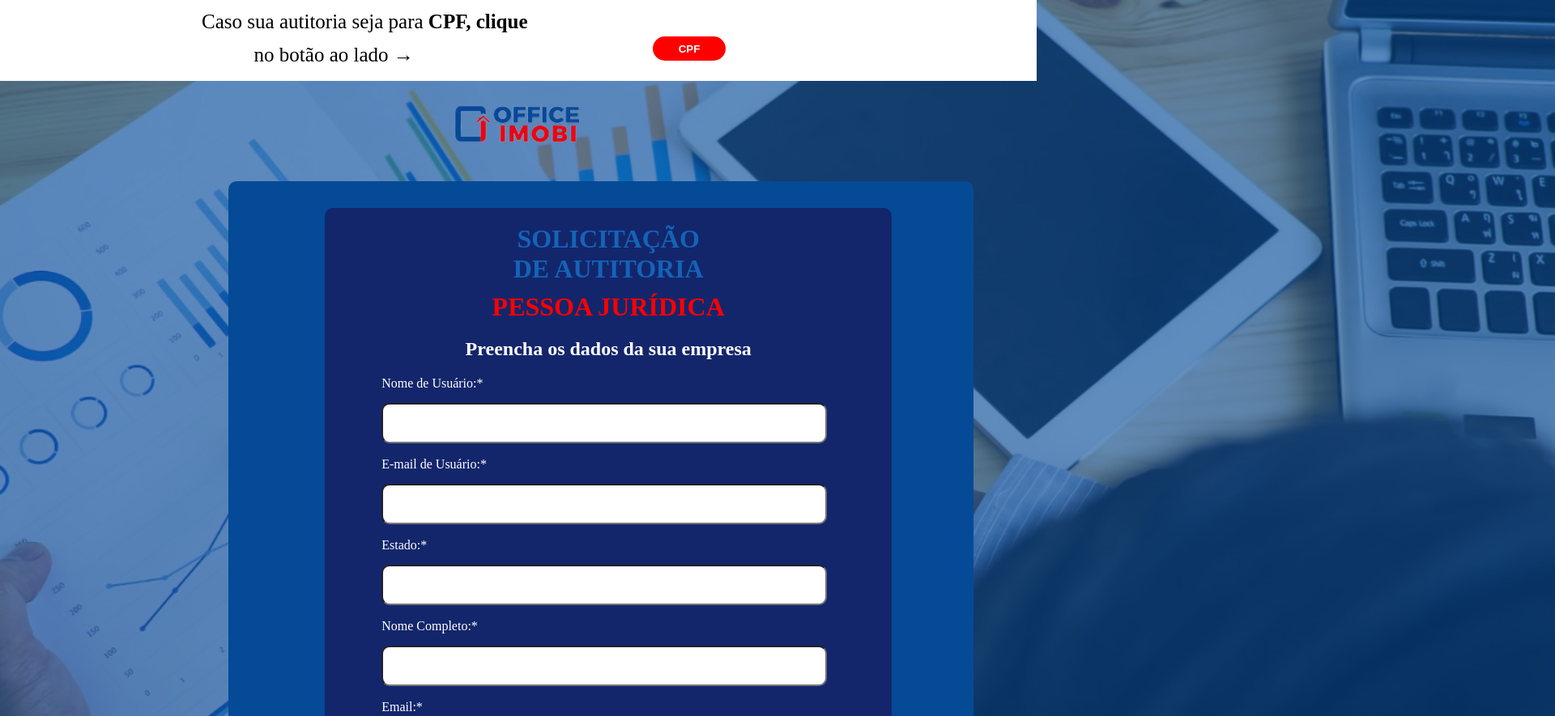
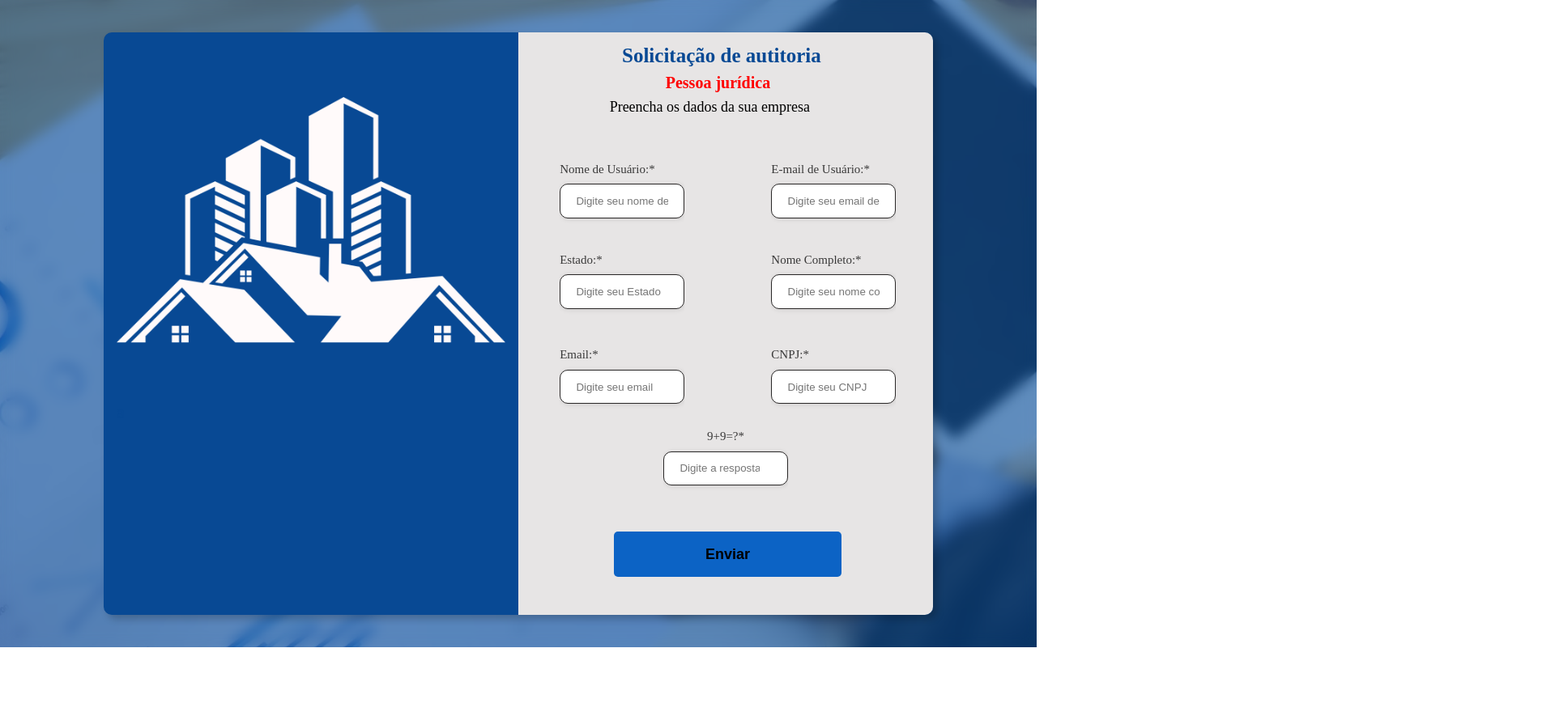
Before and after one commit to Paulataysa27/landing-officeImobi, a website: page index.html in a window 1280 px wide. Shown: the top 885 px of the page at 81% size, 1920 px wide, since content can reach past the window. After the commit the page ends 800 px from the top, so only its background shows below. Drawn offline with Linux system fonts and the light colour scheme.

Commit message:
first commit

```diff
--- a/assets/css/responsivo.css
+++ b/assets/css/responsivo.css
@@ -1,39 +1,238 @@
-@media screen and (max-width:1600px){
-    #p1{
-        position: relative;
-        right: 49.1%;
+@media screen and (min-width:1100px) and (max-width:1280px) {
+    .container, .form{
+        overflow-y: hidden;
+    }
+    #t1{
+        font-size: 25px;
+        margin: 1% 18%;
     }
 
-    #p2{
-        position: absolute;
-        left: 24.5%;
+    #t2{
+        font-size: 20px;
+        margin: 8% 28.5%;
     }
 
-    .main{
-        left: 22%;
-        top: 28%;
+    #t3{
+        font-size: 18px;
+        margin: 14% 15% 0;
     }
 
-    .logo{
-        right: 38%;
+    .container{
+        position:relative;
+        width: 80%;
+        height: 90vh;
+        background-color: #084994;
+        box-shadow: 5px 5px 10px rgba(0, 0, 0, .212);
+        border-radius: 10px;
     }
 
-    #bg1{
-        display: none;
-    }
-    #bg2{
-        display: block;
-        position: absolute;
-        background-size: cover;
-        background-repeat: no-repeat;
+    .form-image{
+        margin-top: 0;
     }
 
-    footer{
+    .form{
         position: absolute;
-        background-color: rgb(5, 5, 5);
-        bottom: -100%;
-        padding: 35px;
+        width: 50%;
+        height: 90vh;
+        justify-content: center;
+        background-color: rgb(231, 229, 229);
+    }
+
+    .form-header{
+        height: 20vh;
+    }
+    form{
+        height: 85vh;
+        overflow-y: hidden;
+    }
+
+    .input-goup{
+        position: absolute;
+        top: 18%;
+        height: 70vh;
+        margin-top: 2%;
+    }
+
+    .input-box input{
+        border-radius: 10px;
+        border: 0.5px solid #292727;
+        box-shadow: 1px 1px 6px #0000001c;
+    }
+
+    #f1{
+        position: absolute;
+        left: 0;
+        top: 5%;
+    }
+
+    #f2{
+        position: absolute;
+        right: 19%;
+        top: 5%;
+    }
+
+    #f3{
+        position: absolute;
+        left: 0;
+        top: 25%;
+    }
+
+    #f4{
+        position: absolute;
+        right: 19%;
+        top: 25%;
+    }
+
+    #f5{
+        position: absolute;
+        left: 0;
+        top: 46%;
+    }
+
+    #f6{
+        position: absolute;
+        right: 19%;
+        top: 46%;
+    }
+
+    #f7{
+        position: absolute;
+        left: 25%;
+        top: 64%;
+        text-align: center;
+    }
+
+
+    #b2{
+        width: 55%;
+        height: 10%;
+        position: absolute;
+        bottom: 3.5%;
+        left: 23%;
+    }
+
+    .enviar-button button{
+        background-color:#0c63c5;
+        font-weight: bold;
+        font-size: 18px;
+        overflow-y: hidden;
+    }
+
+}
+
+@media screen and (min-width:1300px) and (max-width:1560px) {
+
+    .container, .form{
+        overflow-y: hidden;
+    }
+    #t1{
+        font-size: 30px;
+        margin: 2% 18%;
+    }
+
+    #t2{
+        font-size: 25px;
+        margin: 9% 28.5%;
+    }
+
+    #t3{
+        font-size: 20px;
+        margin: 15.5% 17% 0;
+    }
+
+    .container{
+        position:relative;
+        width: 80%;
+        height: 90vh;
+        background-color: #084994;
+        box-shadow: 5px 5px 10px rgba(0, 0, 0, .212);
+        border-radius: 10px;
+    }
+
+    .form-image{
+        margin-top: 5%;
+    }
+
+    .form{
+        position: absolute;
+        width: 50%;
+        height: 90vh;
+        justify-content: center;
+        background-color: rgb(231, 229, 229);
+    }
+
+    .form-header{
+        height: 20vh;
+    }
+    form{
+        height: 85vh;
+        overflow-y: hidden;
+    }
+
+    .input-goup{
+        position: absolute;
+        top: 18%;
+        height: 70vh;
+        margin-top: 4%;
+    }
+
+    .input-box input{
+        border-radius: 10px;
+        border: 0.5px solid #292727;
+        box-shadow: 1px 1px 6px #0000001c;
         width: 100%;
-        color: white;
     }
+
+    #f1{
+        position: absolute;
+        left: 0;
+        top: 5%;
+    }
+
+    #f2{
+        position: absolute;
+        right: 19%;
+        top: 5%;
+    }
+
+    #f3{
+        position: absolute;
+        left: 0;
+        top: 25%;
+    }
+
+    #f4{
+        position: absolute;
+        right: 19%;
+        top: 25%;
+    }
+
+    #f5{
+        position: absolute;
+        left: 0;
+        top: 46%;
+    }
+
+    #f6{
+        position: absolute;
+        right: 19%;
+        top: 46%;
+    }
+
+    #f7{
+        position: absolute;
+        left: 25%;
+        top: 62%;
+        text-align: center;
+    }
+
+
+    #b2{
+        width: 60%;
+        height: 10%;
+        position: absolute;
+        bottom: 7%;
+        left: 20%;
+    }
+
 }
--- a/assets/css/style.css
+++ b/assets/css/style.css
@@ -1,144 +1,193 @@
-
- #bg1{
-    position: absolute;
-    background-size: cover;
-    background-repeat: no-repeat;
-
+body{
+    display: flex;
+    width: 100%;
+    height: 100vh;
+    justify-content: center;
+    align-items: center;
+    background-image: url(../imagens/bg-office\(1920\).png);
 }
 
- #bg2{
-    display: none;
+body::before{
+        content: "";
+        position: fixed;
+        top: 0;
+        left: 0;
+        width: 100%;
+        height: 100%;
+        z-index: -1;
+        backdrop-filter: blur(8px);
+        -webkit-backdrop-filter: blur(8px);
+        backdrop-filter: blur(8px);
+    }
+
+.container{
+    position:relative;
+    width: 80%;
+    height: 80vh;
+    background-color: #084994;
+    box-shadow: 5px 5px 10px rgba(0, 0, 0, .212);
+    border-radius: 10px;
 }
 
-.superior{
-    position: relative;
-    width: 100%;
-    height: 100px;
-    background-color: white;
+#t1{
+    font-size: 35px;
+    position: absolute;
+    margin: 1% 18%;
+    color: #084994;
 }
 
-.superior p{
-    margin-top: 1%;
-    font-style: none;
-    text-align:right;
-
-    font-size: 25px;
+#t2{
+    font-size: 28px;
+    position: absolute;
+    margin: 8% 28.5%;
+    color: red;
 }
 
-#p1{
-    position: relative;
-    right: 49.1%;
+#t3{
+    font-size: 20px;
+    position: absolute;
+    margin: 14% 22% 0 22%;
 }
 
-#p2{
+#f1{
     position: absolute;
-    left: 30%;
+    left: 0;
+    top: 5%;
 }
 
-#b1{
+#f2{
     position: absolute;
-    background-color: red;
-    color: white;
-    width: 90px;
-    height: 30px;
-    border: none;
-    border-radius: 30px;
-    right: 30%;
-    bottom: 25%;
-    cursor: pointer;
+    right: 19%;
+    top: 5%;
 }
 
-.logo{
+#f3{
     position: absolute;
-    background: url("../imagens/logo.png");
-    width: 300px;
-    height: 300px;
-    top: 1%;
-    right: 43%;
+    left: 0;
+    top: 27%;
 }
 
-.main{
+#f4{
     position: absolute;
-    background-color: #044a97;
-    width: 920px;
-    height: 1100px;
-    top: 23%;
+    right: 19%;
+    top: 27%;
+}
+
+#f5{
+    position: absolute;
+    left: 0;
+    top: 48%;
+}
+
+#f6{
+    position: absolute;
+    right: 19%;
+    top: 48%;
+}
+
+#f7{
+    position: absolute;
     left: 25%;
-    border-radius: 10px;
+    top: 65%;
+}
+
+#l1,#l2,#l3,#l4,#l5,#l6,#l7{
+    font-size: 15px;
+}
+
+.form-image{
+    width: 50%;
+    display: flex;
+    align-items: center;
+    justify-content: center;
+    margin-top: 5%;
+}
+
+.form-image img{
+    width: 30rem;
 }
 
 .form{
     position: absolute;
-    background-color: rgb(19, 38, 108);
-    width: 700px;
-    height: 1000px;
-    left: 13%;
-    top: 3%;
-    color: black;
-    border-radius: 10px;
+    right: 0;
+    top: 0;
+    width: 50%;
+    height: 80vh;
+    justify-content: center;
+    background-color: rgb(231, 229, 229);
+}
+
+form{
+    width: 100%;
+    height: 80vh;
+    position: absolute;
+}
+
+.form-header{
+    width: 100%;
+    height: 20vh;
+    padding-left: 7%;
+    padding-top: 2%;
+}
+
+.input-goup{
+    position: absolute;
+    width: 100%;
+    height:64vh;
+    top: 20%;
+    justify-content: center;
+    align-items: center;
 }
 
 
-input{
-    position: relative;
-    margin-top: 15px;
-    margin-bottom: 17px;
-    width: 550px;
-    height: 50px;
-    color: black;
+.input-box{
+    width: 30%;
+    display: flex;
+    flex-direction: column;
+    margin-left: 10%;
+    margin-right: -10%;
+}
+
+.input-box input{
+    margin: 0.6rem 0;
+    padding: 0.8rem 1.2rem;
     border-radius: 10px;
-    left: 10%;
-    top: 10%;
-    display: block;
+    border: 0.5px solid #292727;
+    box-shadow: 1px 1px 6px #0000001c;
 }
-label{
-    position: relative;
-    margin-bottom: 10px;
-    color: white;
-    left: 10%;
-    top: 10%;
+
+.input-box input:hover{
+    background-color: #eeeeee75;
+}
+
+.input-box input:focus-visible{
+    outline: 1px solid #084994;
+}
+
+.input-box label{
+    font-size: 0.75rem;
+    color: #000000c0;
+}
+
+.enviar-button button{
+    width: 80%;
+    margin-top: 2.5rem;
+    border: none;
+    background-color:#0c63c5;
+    padding: 0.62rem;
+    border-radius: 5px;
+    cursor: pointer;
+    font-weight: bold;
+    font-size: 18px;
 }
 
 #b2{
-    width: 13%;
-    height: 4%;
     position: absolute;
-    bottom: 2rem;
-    left: 18rem;
-    text-transform: uppercase;
-    font-size: 1rem;
-    font-weight: bold;
-    border-radius: 30px;
-    border: none;
-    background-color: red;
-    color: white;
-    cursor: pointer;
+    bottom: 10%;
+    left: 12%;
 }
-footer{
-    position: absolute;
-    background-color: black;
-    bottom: -60%;
-    padding: 40px;
-    width: 100%;
+
+.enviar-button button:hover{
+    background-color: #084994;
     color: white;
 }
-
-#t1{
-    color: #1563b6;
-    text-align: center;
-    margin-top: 20px;
-    text-transform: uppercase;
-}
-
-#t2{
-    color: red;
-    text-align: center;
-    margin-top: 10px;
-    text-transform: uppercase;
-}
-
-.form h2{
-    color: white;
-    text-align: center;
-    margin: 20px 0;
-}
--- a/index.html
+++ b/index.html
@@ -9,52 +9,63 @@
     <link rel="stylesheet" href="./assets/css/responsivo.css">
 </head>
 
-</body>
+<body>
 
-<body>
-    <div class="bg">
-        <img id="bg1" src="./assets/imagens/bg-office(1920).png" alt="">
-    </div>
-    <div class="bg2">
-        <img id="bg2" src="./assets/imagens/bg-office(1500).png" alt="">
-    </div>
+    <div class="container">
+        <div class="form-image">
+            <img src="./assets/imagens/bg.png" alt="">
+        </div>
 
-    <div class="superior">
-        <p id="p1">Caso sua autitoria seja para <b>CPF, clique</b></p>
-        <p id="p2">no botão ao lado &rarr;</p>
-        <button id="b1"><b>CPF</b></button>
-    </div>
+        <div class="form">
+            <form>
+                <div class="form-header">
+                    <h2 id="t1">Solicitação de autitoria</h2>
+                    <h2 id="t2">Pessoa jurídica</h2>
+                    <p id="t3">Preencha os dados da sua empresa</p>
+                </div>
 
-    <div class="logo"></div>
-    <footer>
-        <p>ahjkefnjdsvnc sdkm cdkmcijd jidnafvnwkedv nijnefijwevndw nadcnajd</p>
-    </footer>
+                <div class="input-goup">
+                    <div class="input-box" id="f1">
+                        <label for="name" id="l1">Nome de Usuário:*</label>
+                        <input type="text" placeholder="Digite seu nome de Usuário" required id="i1">
+                    </div>
 
+                    <div class="input-box" id="f2">
+                        <label for="email" id="l2">E-mail de Usuário:*</label>
+                        <input type="email" placeholder="Digite seu email de Usuário" required id="i2">
+                    </div>
 
-    <div class="main">
-            <div class="form">
-                <h1 id="t1">Solicitação<br> de autitoria</h1>
-                <h1 id="t2">Pessoa jurídica</h1>
-                <h2>Preencha os dados da sua empresa</h2>
+                    <div class="input-box" id="f3">
+                        <label for="estado" id="l3">Estado:*</label>
+                        <input type="text" placeholder="Digite seu Estado" required id="i3">
+                    </div>
 
-                <form>
-                    <label for="name">Nome de Usuário:*</label>
-                    <input type="text" required>
-                    <label for="name">E-mail de Usuário:*</label>
-                    <input type="email" name="" required>
-                    <label for="name">Estado:*</label>
-                    <input type="text" name="" required>
-                    <label for="name">Nome Completo:*</label>
-                    <input type="text" name="" required>
-                    <label for="name">Email:*</label>
-                    <input type="email" required name="">
-                    <label for="name">CNPJ:*</label>
-                    <input type="text" name="" required>
-                    <label for="name">9+9=?*</label>
-                    <input type="number" required>
-                    <button id="b2">Enviar</button>
-                </form>
-            </div>
+                    <div class="input-box" id="f4">
+                        <label for="nome-completo" id="l4">Nome Completo:*</label>
+                        <input type="text" placeholder="Digite seu nome completo" required id="i4">
+                    </div>
+
+                    <div class="input-box" id="f5">
+                        <label for="email" id="l5">Email:*</label>
+                        <input type="email" required placeholder="Digite seu email" id="i5">
+                    </div>
+
+                    <div class="input-box" id="f6">
+                        <label for="cnpj" id="l6">CNPJ:*</label>
+                        <input type="text" placeholder="Digite seu CNPJ" required id="i6">
+                    </div>
+
+                    <div class="input-box" id="f7">
+                        <label for="numero" id="l7">9+9=?*</label>
+                        <input type="number" placeholder="Digite a resposta correta" required id="i7">
+                    </div>
+
+                    <div class="enviar-button">
+                        <button type="submit" id="b2">Enviar</button>
+                    </div>
+                </div>
+            </form>
+        </div>
     </div>
 
 </body>
```
Also changed, not shown: README.md (added), assets/imagens/bg.png (added).
